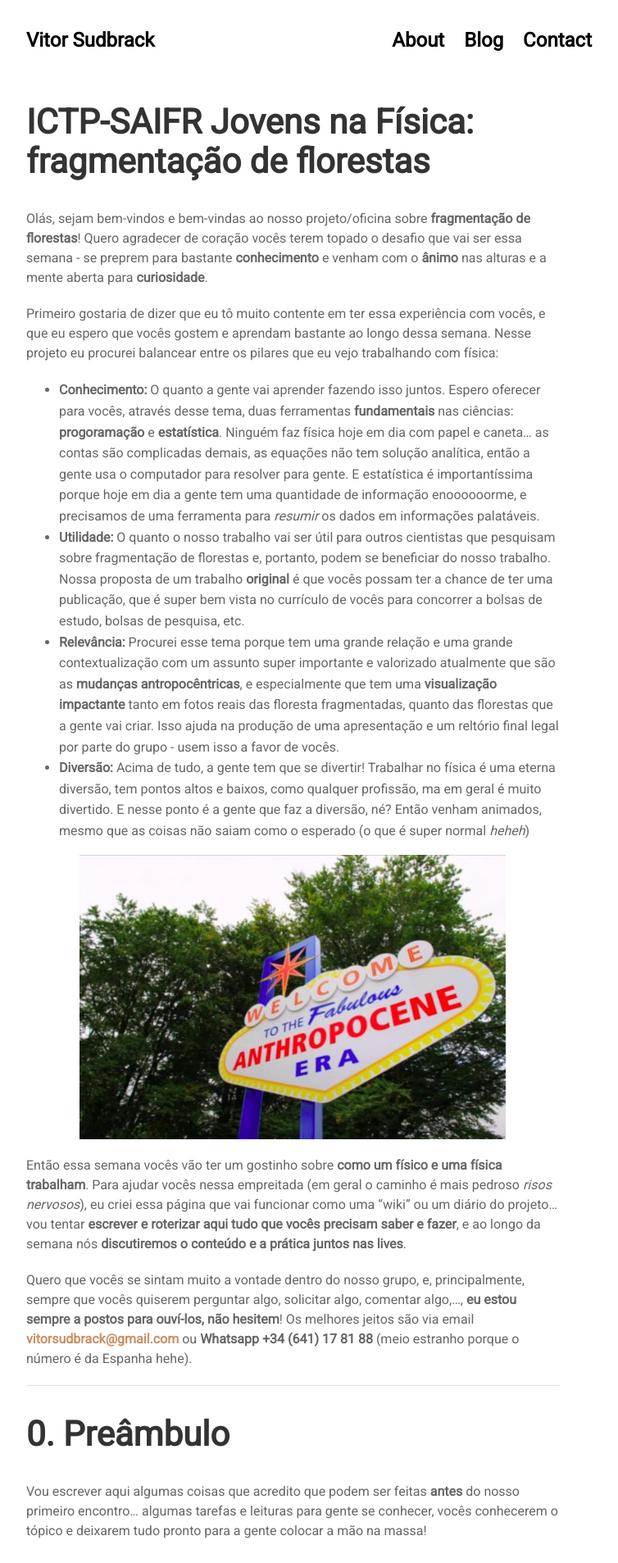
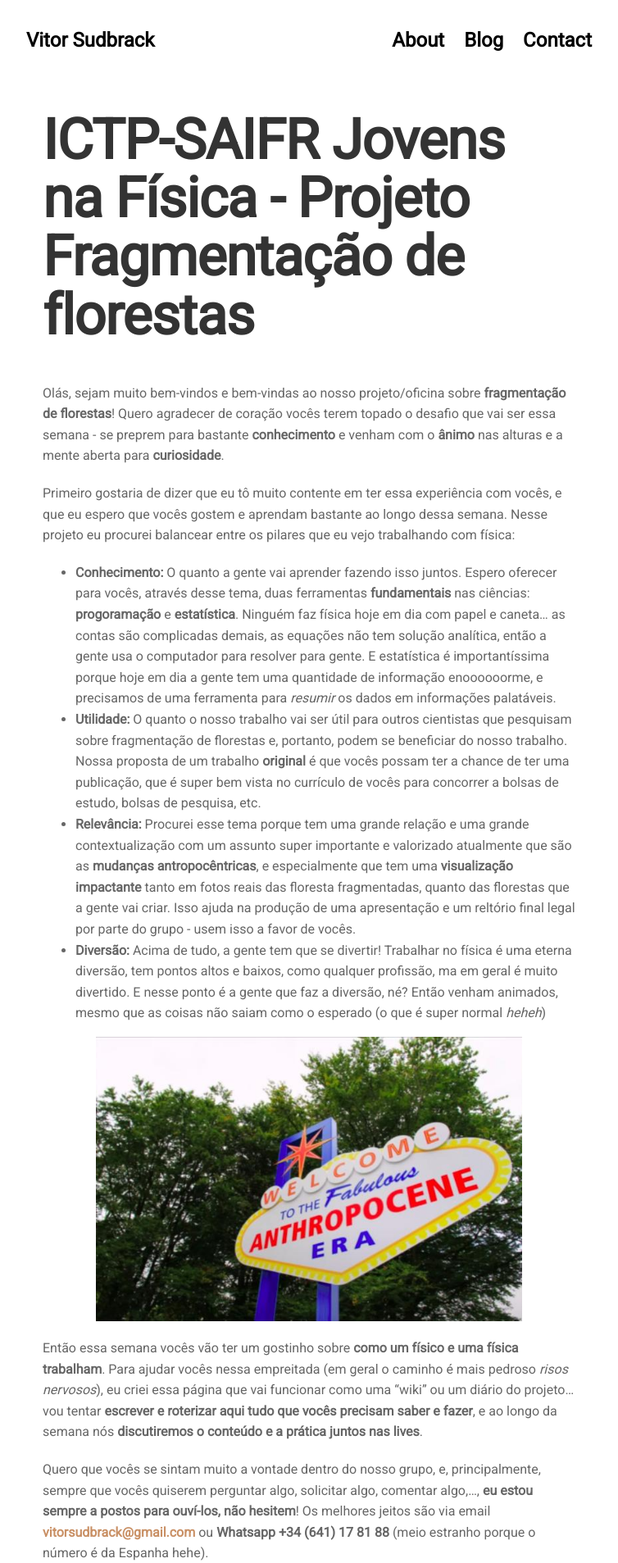
Before and after one commit to vsudbrack/vsudbrack.github.io, a Jekyll site: the page built from ictp-jovens.md, in a window 1280 px wide. Shown: the top 1907 px of the page at 82% size, without its empty margins (263-1017 px from the left). Built offline with Jekyll 4.4.1, drawn with Linux system fonts in a browser that asks for light colours; nearby versions of some CDN libraries; comment, search, counter and statistics services are not loaded; some of the changed text lies outside the part shown.

Commit message:
Add content

```diff
--- a/assets/css/3-sections/_page.sass
+++ b/assets/css/3-sections/_page.sass
@@ -1,5 +1,5 @@
 .page-content
-  width: 650px
+  width: 550px
   margin: 30px
   h1
     line-height: 1.5
--- a/assets/css/3-sections/_post.sass
+++ b/assets/css/3-sections/_post.sass
@@ -1,5 +1,5 @@
 .work-container
-  max-width: 600px
+  max-width: 650px
   margin: 0px auto 30px
   position: relative
   display: block
--- a/ictp-jovens.md
+++ b/ictp-jovens.md
@@ -1,12 +1,11 @@
 ---
-layout: page
-title: ICTP-SAIFR Jovens na Física
+layout: post
+title: ICTP-SAIFR Jovens na Física - Projeto Fragmentação de florestas
 permalink: /ictp-jovens/
 ---
 
-## ICTP-SAIFR Jovens na Física: fragmentação de florestas
 
-Olás, sejam bem-vindos e bem-vindas ao nosso projeto/oficina sobre **fragmentação de florestas**! Quero agradecer de coração vocês terem topado o desafio que vai ser essa semana - se preprem para bastante **conhecimento** e venham com o **ânimo** nas alturas e a mente aberta para **curiosidade**.
+Olás, sejam muito bem-vindos e bem-vindas ao nosso projeto/oficina sobre **fragmentação de florestas**! Quero agradecer de coração vocês terem topado o desafio que vai ser essa semana - se preprem para bastante **conhecimento** e venham com o **ânimo** nas alturas e a mente aberta para **curiosidade**.
 
 Primeiro gostaria de dizer que eu tô muito contente em ter essa experiência com vocês, e que eu espero que vocês gostem e aprendam bastante ao longo dessa semana. Nesse projeto eu procurei balancear entre os pilares que eu vejo trabalhando com física:
 * **Conhecimento:** O quanto a gente vai aprender fazendo isso juntos. Espero oferecer para vocês, através desse tema, duas ferramentas **fundamentais** nas ciências: **progoramação** e **estatística**. Ninguém faz física hoje em dia com papel e caneta... as contas são complicadas demais, as equações não tem solução analítica, então a gente usa o computador para resolver para gente. E estatística é importantíssima porque hoje em dia a gente tem uma quantidade de informação enoooooorme, e precisamos de uma ferramenta para *resumir* os dados em informações palatáveis.
@@ -14,7 +13,7 @@ Primeiro gostaria de dizer que eu tô muito contente em ter essa experiência co
 * **Relevância:** Procurei esse tema porque tem uma grande relação e uma grande contextualização com um assunto super importante e valorizado atualmente que são as **mudanças antropocêntricas**, e especialmente que tem uma **visualização impactante** tanto em fotos reais das floresta fragmentadas, quanto das florestas que a gente vai criar. Isso ajuda na produção de uma apresentação e um reltório final legal por parte do grupo - usem isso a favor de vocês.
 * **Diversão:** Acima de tudo, a gente tem que se divertir! Trabalhar no física é uma eterna diversão, tem pontos altos e baixos, como qualquer profissão, ma em geral é muito divertido. E nesse ponto é a gente que faz a diversão, né? Então venham animados, mesmo que as coisas não saiam como o esperado (o que é super normal *heheh*)
 
-{% include image.html url="https://pt.wikipedia.org/wiki/Antropoceno" image="/projects/ictp-jovens/welcome_do_anthropocene_era.jpeg" text="Bem-vind@s à fabulosa Era do Antropoceno" color='white' %}
+{% include image.html url="https://pt.wikipedia.org/wiki/Antropoceno" image="/projects/ictp-jovens/welcome_do_anthropocene_era.jpeg" text="Bem-vind@s à fabulosa Era do Antropoceno" %}
 
 Então essa semana vocês vão ter um gostinho sobre **como um físico e uma física trabalham**. Para ajudar vocês nessa empreitada (em geral o caminho é mais pedroso *risos nervosos*), eu criei essa página que vai funcionar como uma "wiki" ou um diário do projeto... vou tentar **escrever e roterizar aqui tudo que vocês precisam saber e fazer**, e ao longo da semana nós **discutiremos o conteúdo e a prática juntos nas lives**.
 
@@ -23,11 +22,11 @@ Quero que vocês se sintam muito a vontade dentro do nosso grupo, e, principalme
 
 ---
 
-## 0. Preâmbulo
+# Preâmbulo
 
 Vou escrever aqui algumas coisas que acredito que podem ser feitas **antes** do nosso primeiro encontro... algumas tarefas e leituras para gente se conhecer, vocês conhecerem o tópico e deixarem tudo pronto para a gente colocar a mão na massa!
 
-# 0.1 Me mandar um email de apresentação
+## Me mandar um email de apresentação
 
 Primeira tarefa de vocês é uma **escrevem um email de apresentação**! Para mim é muito importante entender mais quem vocês são para eu posso organizar nossas tarefas e nosso grupo de forma que seja mais legal para vocês :)
 
@@ -43,7 +42,7 @@ Prepara um par de parágrafos com as informações que achar mais importantes de
 
 O inverso também é importante, e **aqui no site vocês descobrem bastante sobre mim e sobre as coisas que eu trabalho e me interesso** - explorem-o. No nosso primeiro encontro a gente faz uma roda de apresentação também.
 
-# 0.2 Instalar o Rstudio e se familiarizar com o R
+## Instalar o Rstudio e se familiarizar com o R
 
 Você sabe o que é uma linguagem de programação? O porque é importante saber progrmar? Se você nunca teve contato com esse universo (e é um caminho sem volta, já digo haha), uma discussão interessante sobre o que é uma linguagem de programação, porque é legal a gente saber programar, quais as vantagens de usar o R e o RStudio que usaremos ao longa da semana, está nesse vídeo:
 {% include video.html src="https://www.youtube.com/embed/tfPsmDzS74c" %}
@@ -82,7 +81,7 @@ Pontos desse vídeo:
 
 ² Esses pontos ele passa voando no vídeo... fiquem tranquilos que a gente pode minuciar esses detalhes juntos.
 
-# 0.3 Instalar pacotes no R
+## Instalar pacotes no R
 
 Pacotes são conjuntos de funções que pesquisadores desenvolveram e disponibilizaram para outros pesquisadores e cientistas usarem. O lema da programação é "dividir para conquistar", isso significa que a gente pode quebrar problemas grande em problemas menores, e juntar a solução dos menores... então uma pessoa fez um pacote de funções para criar paisagens, outras para manipular e outra para calcular métricas de frgmentação - agora vocês vão juntar tudo isso para conquistar!
 
@@ -107,10 +106,10 @@ Cada pacote tem sua **documentação**. A documentação de um pacote é onda vo
 <a href="https://r-spatialecology.github.io/landscapemetrics/"><button class="mybutton">Documentção do landscapemetrics</button></a>
 
 
-{% include image.html url="https://material.curso-r.com/rbase/#pedindo-ajuda" image="/projects/ictp-jovens/reading_documentation.jpg" text="Tentando coisas aleatórias ao invés de ler a documentção" %}
+{% include image.html url="https://material.curso-r.com/rbase/#pedindo-ajuda" image="/projects/ictp-jovens/reading_documentation.jpg" text="Tentando coisas aleatórias por horas ao invés de ler a documentação" %}
 
 
-# 0.4 Entender a visão geral do projeto
+## Entender a visão geral do projeto
 Neste projeto vocês farão um estudo sistemático sobre o efeito da granularidade (resolução espacial) sobre diferentes métricas de fragmentação de paisagens binárias (habitat ou não-habitat).
 
 Paisagens são representações de vegetação (florestas ou biomas) ou recursos (bióticos ou abióticos) no espaço e são o elemento central da ecologia de paisagens (landscape ecology), que procura entender os processos de mudança das paisagens e do seu efeito sobre populações e comunidades.
```
Also changed, not shown: other parts of ictp-jovens.md (+15 -15 lines), 3 other files.
